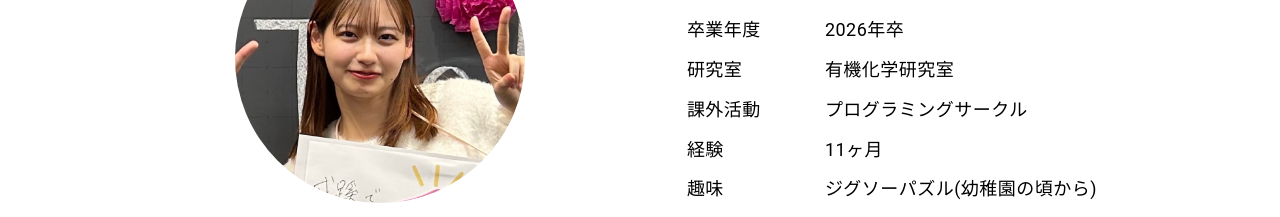
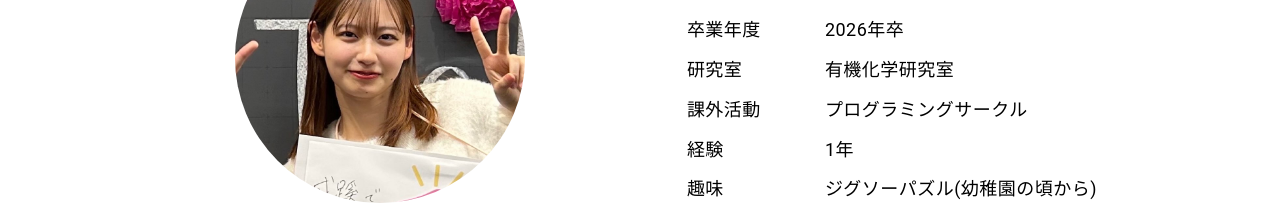
Before and after one commit to momo-41/portfolio-site, a Next.js app: page / in a window 1280 px wide. Shown: the part 1260-1477 px from the top of the page. Built offline with nearby package versions, Linux system fonts and the light colour scheme.

Commit message:
経験年数を11ヶ月から1年に修正

```diff
--- a/app/const/about-me-data.ts
+++ b/app/const/about-me-data.ts
@@ -19,7 +19,7 @@ export const aboutMeData: AboutMeType = {
     "2026年卒",
     "有機化学研究室",
     "プログラミングサークル",
-    "11ヶ月",
+    "1年",
     "ジグソーパズル(幼稚園の頃から)",
     "ルービックキューブ(早くて1分)",
   ],
```
